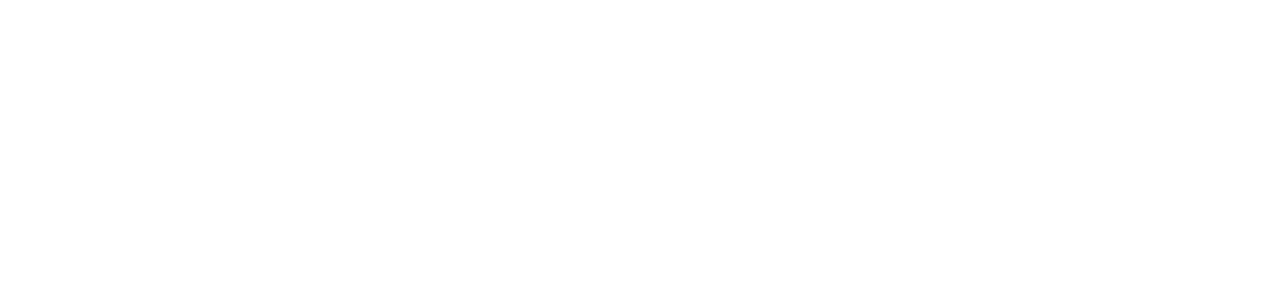
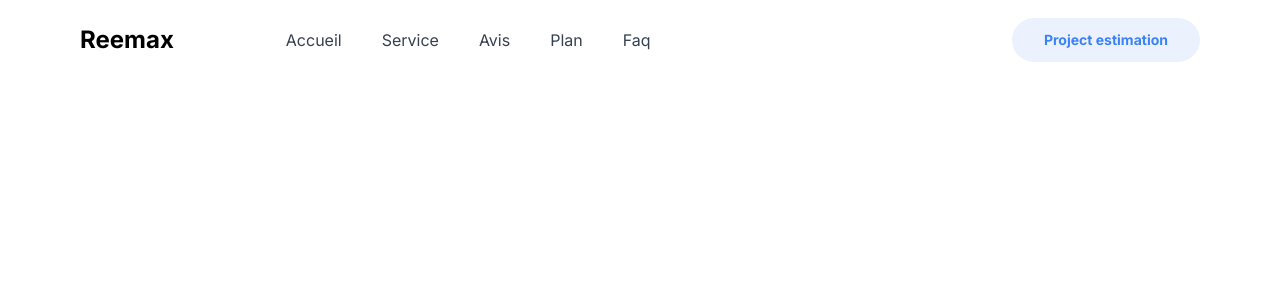
Before and after one commit to 99Rafick/Front-One-Vue, a Vue app: page / in a window 1280 px wide. Shown: the top 300 px of the page. Built offline with nearby package versions, Linux system fonts and the light colour scheme.

Commit message:
Typo: display header

```diff
--- a/src/views/partials/Header.vue
+++ b/src/views/partials/Header.vue
@@ -1,3 +1,21 @@
+<script setup>
+   import PrimaryButton from "@/components/PrimaryButton.vue";
+</script>
 <template>
+  <header>
+      <div>
+          <h1 id="title">Reemax</h1>
+          <nav>
+            <ul class="flex items-center gap-10">
+              <li><a href="#">Accueil</a></li>
+              <li><a href="#">Service</a></li>
+              <li><a href="#">Avis</a></li>
+              <li><a href="#">Plan</a></li>
+              <li><a href="#">Faq</a></li>
+            </ul>
+          </nav>
+      </div>
 
+      <PrimaryButton name="Project estimation" link="#" />
+  </header>
 </template>
```
